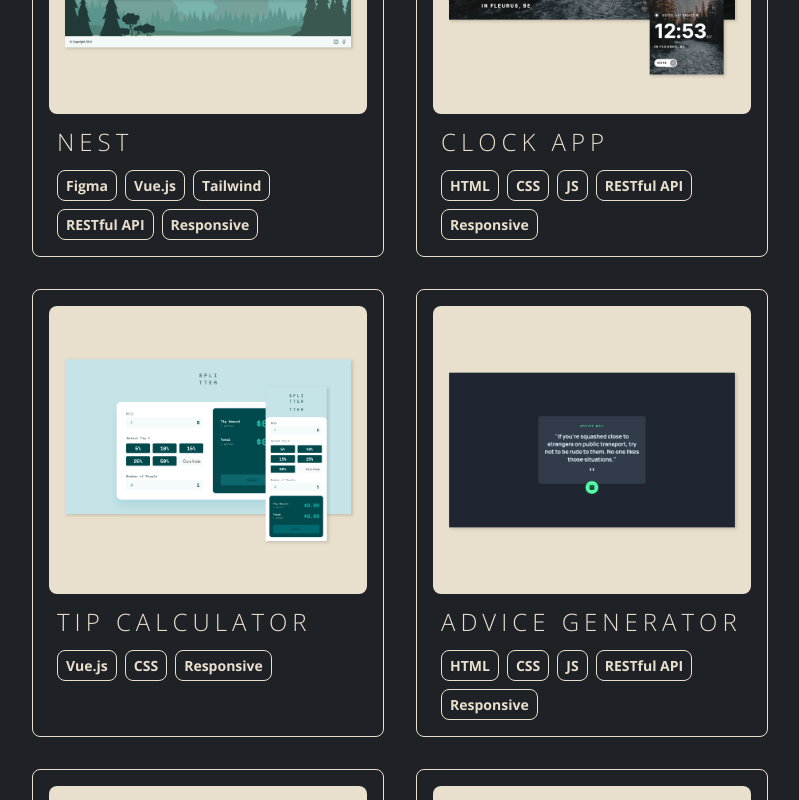
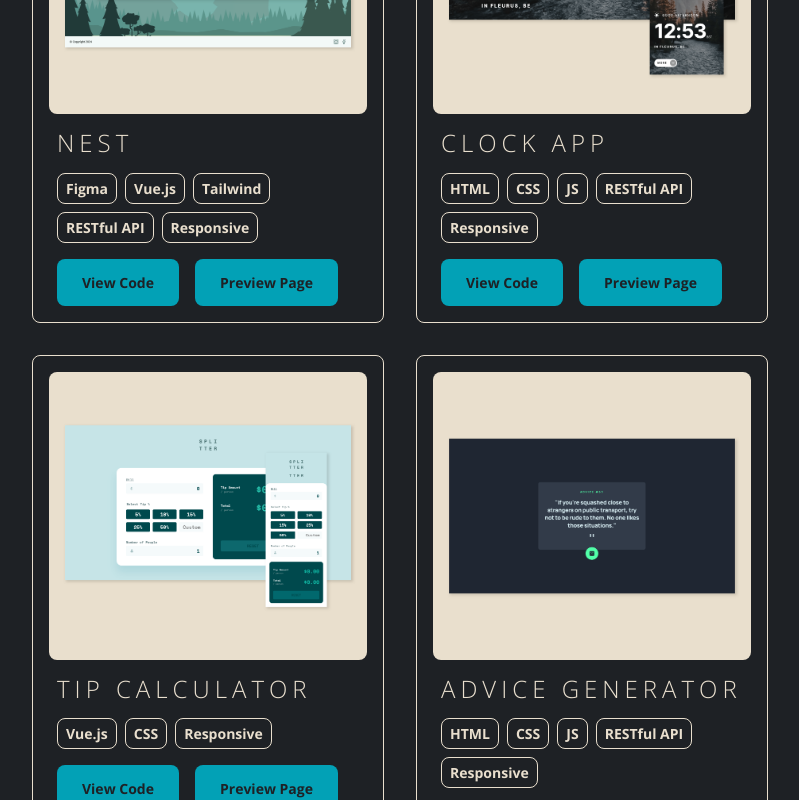
Before and after one commit to matbac85/my-portfolio, a Vue app: page / in a window 1280 px wide. Shown: the part 3000-3800 px from the top of the page, without its empty margins (240-1039 px from the left). Built offline with nearby package versions, Linux system fonts and the light colour scheme.

Commit message:
added links to pages and code

```diff
--- a/src/components/Contact.vue
+++ b/src/components/Contact.vue
@@ -23,7 +23,7 @@
   font-family: "Playfair Display", serif;
   font-style: italic;
   color: var(--accent);
-  font-size: clamp(1.75rem, 3.38vw + 0.958rem, 4rem);
+  font-size: clamp(1.5rem, 2.254vw + 0.972rem, 3rem);
   text-decoration: none;
   margin-bottom: clamp(2rem, 1.502vw + 1.648rem, 3rem);
   position: relative;
@@ -59,14 +59,13 @@
   font-family: "Open Sans", sans-serif;
   font-weight: 700;
   color: var(--primary);
-  font-size: clamp(1rem, 1.502vw + 0.648rem, 2rem);
+  font-size: 1rem;
   border: 1px solid transparent;
-  padding-block: ;
-  padding-inline: ;
   padding: 0.75rem 1.5rem;
   border-radius: 0.5rem;
   text-decoration: none;
   font-style: normal;
+  cursor: pointer;
 }
 
 .socials a:hover {
--- a/src/components/WorkCard.vue
+++ b/src/components/WorkCard.vue
@@ -6,6 +6,10 @@
       <ul>
         <li v-for="(tag, index) in tags" :key="index">{{ tag }}</li>
       </ul>
+      <div class="links">
+        <a v-if="code" :href="code">view code</a
+        ><a v-if="site" :href="site">preview page</a>
+      </div>
     </div>
   </article>
 </template>
@@ -17,6 +21,8 @@ const props = defineProps({
   image: String,
   title: String,
   tags: Array,
+  code: String,
+  site: String,
 });
 </script>
 
@@ -29,6 +35,32 @@ article {
   opacity: 0;
   transform: translateY(50px);
   transition: opacity 0.6s ease-out, transform 0.6s ease-out;
+}
+
+a {
+  background-color: var(--accent);
+  font-family: "Open Sans", sans-serif;
+  font-weight: 700;
+  color: var(--primary);
+  font-size: 0.875rem;
+  border: 1px solid transparent;
+  padding: 0.75rem 1.5rem;
+  border-radius: 0.5rem;
+  text-decoration: none;
+  font-style: normal;
+  text-transform: capitalize;
+  cursor: pointer;
+}
+
+a:hover {
+  color: var(--accent);
+  border: 1px solid var(--accent);
+  background-color: var(--primary);
+}
+
+.links {
+  display: flex;
+  gap: 1rem;
 }
 
 article.show {
@@ -49,7 +81,7 @@ h3 {
   text-transform: uppercase;
   letter-spacing: 5px;
   margin-bottom: 4px;
-  line-height: 100%;
+  line-height: 110%;
   margin-bottom: 1rem;
 }
 
@@ -58,6 +90,7 @@ ul {
   display: flex;
   flex-wrap: wrap;
   gap: 0.5rem;
+  margin-bottom: 1rem;
 }
 
 li {
--- a/src/components/Works.vue
+++ b/src/components/Works.vue
@@ -11,6 +11,8 @@
           :image="work.img"
           :title="work.title"
           :tags="work.tags"
+          :code="work.code"
+          :site="work.site"
           ref="workCards"
         />
       </ul>
@@ -27,46 +29,63 @@ const works = [
     img: "/images/nest.png",
     title: "nest",
     tags: ["Figma", "Vue.js", "Tailwind", "RESTful API", "Responsive"],
+    code: "https://github.com/matbac85/nest-app",
+    site: "https://nest.mathildebaclin.com/",
   },
   {
     img: "/images/clock.png",
     title: "clock app",
     tags: ["HTML", "CSS", "JS", "RESTful API", "Responsive"],
+    code: "https://github.com/matbac85/clock-app",
+    site: "https://matbac85.github.io/clock-app/",
   },
   {
     img: "/images/splitter.png",
     title: "tip calculator",
     tags: ["Vue.js", "CSS", "Responsive"],
+    code: "https://github.com/matbac85/tip-calculator-app",
+    site: "https://matbac85.github.io/tip-calculator-app/",
   },
   {
     img: "/images/advice.png",
     title: "advice generator",
     tags: ["HTML", "CSS", "JS", "RESTful API", "Responsive"],
+    code: "https://github.com/matbac85/advice-generator-app",
+    site: "https://matbac85.github.io/advice-generator-app/",
   },
   {
     img: "/images/password.png",
     title: "password generator",
     tags: ["Vue.js", "CSS", "Responsive"],
+    code: "https://github.com/matbac85/password-generator-app",
+    site: "https://matbac85.github.io/password-generator-app/",
   },
   {
     img: "/images/landing-page.png",
     title: "landing page",
     tags: ["HTML", "CSS", "Responsive"],
+    code: "https://github.com/matbac85/workit-landing-page",
+    site: "https://matbac85.github.io/workit-landing-page/",
   },
   {
     img: "/images/calculator.png",
     title: "age calculator",
     tags: ["Vue.js", "Tailwind", "Responsive"],
+    code: "https://github.com/matbac85/AgeCalculatorApp",
+    site: "https://matbac85.github.io/AgeCalculatorApp/",
   },
   {
     img: "/images/bmi-calculator.png",
     title: "bmi calculator",
     tags: ["Vue.js", "CSS", "Responsive"],
+    code: "https://github.com/matbac85/BmiCalculator",
+    site: "https://matbac85.github.io/BmiCalculator/",
   },
   {
     img: "/images/nestor.png",
     title: "nestor's soaps",
     tags: ["Illustrator", "Photoshop", "InDesign"],
+    site: "https://www.behance.net/gallery/177027903/Les-savons-de-Nestor-Cration-complete-pour-une-marque",
   },
 ];
 
--- a/src/main.js
+++ b/src/main.js
@@ -2,10 +2,7 @@ import "./assets/main.css";
 
 import { createApp } from "vue";
 import App from "./App.vue";
-// import router from './router'
 
 const app = createApp(App);
 
-// app.use(router);
-
 app.mount("#app");
```
Also changed, not shown: src/router/index.js (deleted, +0 -23 lines).
